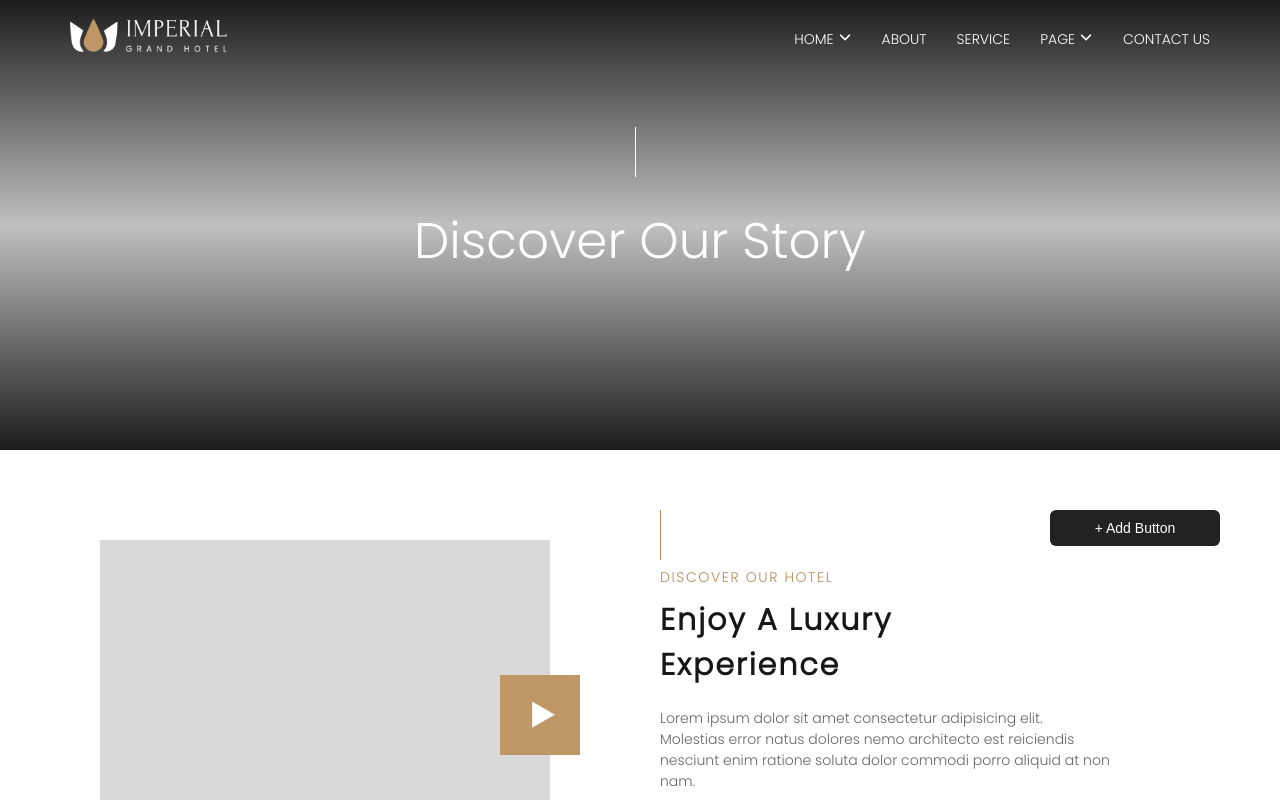
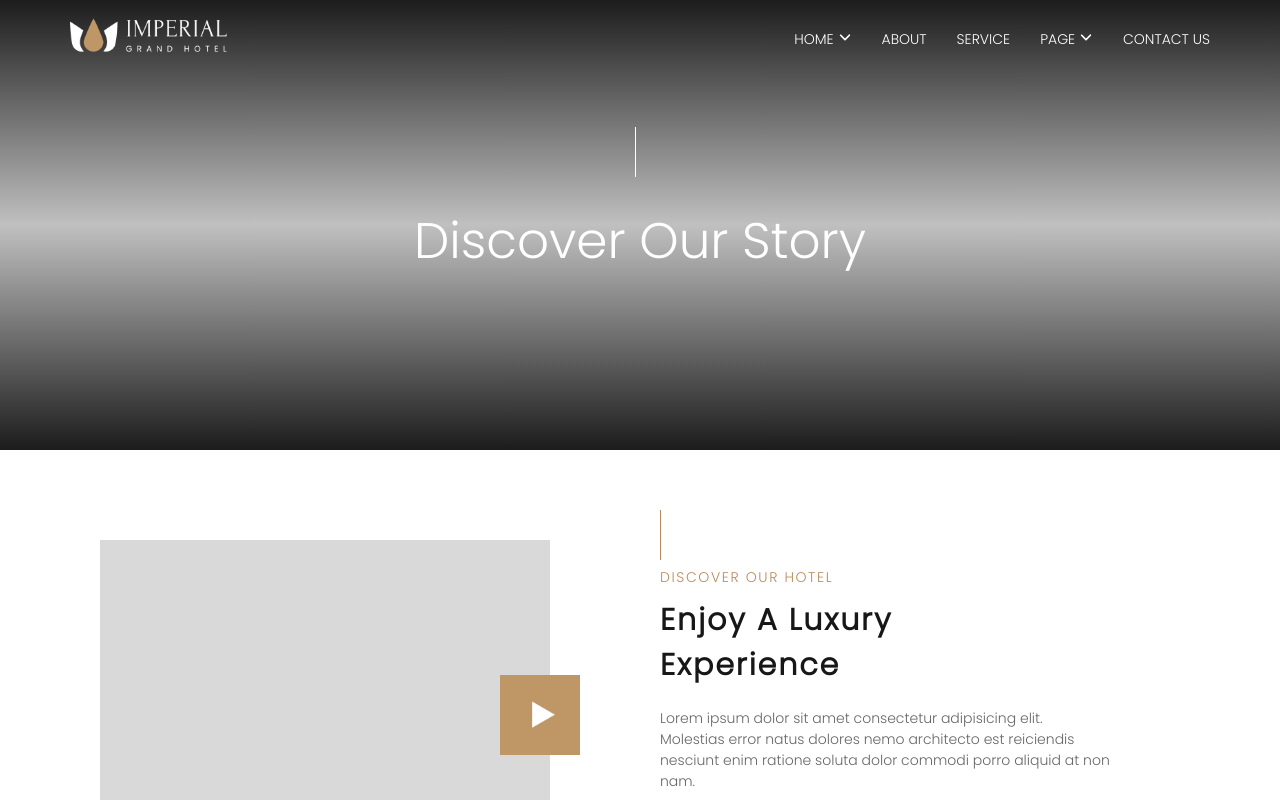
Before and after one commit to junedmd/Hotel, a React (Vite) app in the folder client/: page / in a window 1280 px wide. Shown: the top 800 px of the page. Built offline with nearby package versions, Linux system fonts and the light colour scheme.

Commit message:
update dummy

```diff
--- a/client/src/Components/Hotel/Hotel.jsx
+++ b/client/src/Components/Hotel/Hotel.jsx
@@ -1,6 +1,6 @@
 import React, { useState } from 'react';
 import "./Hotel.css";
-import Dummy from '../../Pages/Dummy/Dummy';
+// import Dummy from '../../Pages/Dummy/Dummy';
 import btn from "./images/Btn-logo.png";
 import img1 from "./images/Item1.png";
 import img2 from "./images/Item2.png";
@@ -11,7 +11,7 @@ function Hotel() {
 
     return (
         <div className="hotel-wrapper">
-            <Dummy/>
+            {/* <Dummy/> */}
             <div className="hotel-info">
                 <div className="right-section">
                     <img src={btn} alt="Play" className="play-btn" />
```
